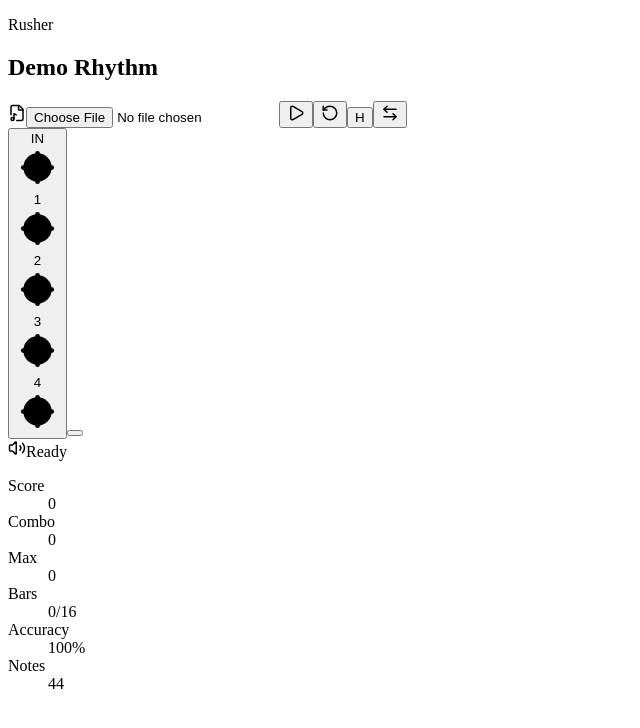
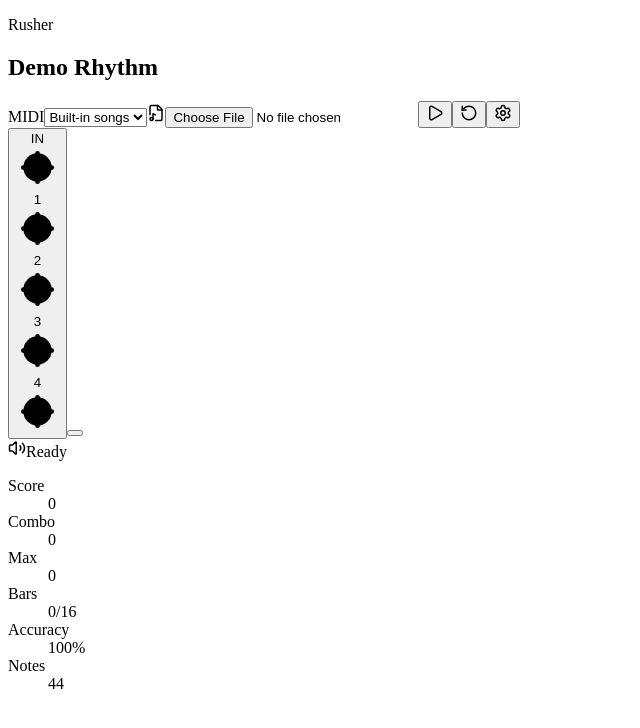
Before and after one commit to artrointel/rusher, a React (Vite) app: page / in a window 1280 px wide. Shown: the top 728 px of the page, without its empty margins (0-640 px from the left). Built offline with nearby package versions, Linux system fonts and the light colour scheme; the HTML template or start-up script is replaced by a standard one.

Commit message:
Add built-in option and update setting UI

```diff
--- a/src/App.jsx
+++ b/src/App.jsx
@@ -1,6 +1,16 @@
 import { Midi } from '@tonejs/midi';
 import { useCallback, useEffect, useMemo, useRef, useState } from 'react';
-import { ArrowDownUp, ArrowLeftRight, FileMusic, Pause, Play, RotateCcw, Volume2 } from 'lucide-react';
+import {
+  ArrowDownUp,
+  ArrowLeftRight,
+  FileMusic,
+  Pause,
+  Play,
+  RotateCcw,
+  Settings,
+  Volume2,
+  X,
+} from 'lucide-react';
 
 const DEFAULT_SONG_LENGTH = 46;
 const PREROLL_SECONDS = 3;
@@ -37,6 +47,33 @@ const DEFAULT_BURST = {
     };
   }),
 };
+const builtinMidiModules = import.meta.glob('./music/mid/*.mid', {
+  eager: true,
+  import: 'default',
+  query: '?url',
+});
+const BUILTIN_MIDI_TRACKS = Object.entries(builtinMidiModules)
+  .map(([path, url]) => {
+    const fileName = path.split('/').pop() ?? 'Built-in MIDI.mid';
+    const title = fileName
+      .replace(/\.mid$/i, '')
+      .replace(/\.mid$/i, '')
+      .replace(/\s*\([^)]*\)\s*$/g, '')
+      .replace(/_/g, ' ')
+      .trim();
+
+    return {
+      fileName,
+      title: title || fileName,
+      url,
+    };
+  })
+  .sort((a, b) => a.title.localeCompare(b.title));
+
+function getDifficultyStars(level) {
+  if (!level) return '☆☆☆☆☆';
+  return `${'★'.repeat(level)}${'☆'.repeat(5 - level)}`;
+}
 
 function midiToFrequency(midi) {
   return 440 * 2 ** ((midi - 69) / 12);
@@ -693,10 +730,13 @@ function createToneEngine() {
     oscillator.addEventListener('ended', () => scheduledNodes.delete(oscillator));
   };
 
-  const playHitSlap = (pitchStep = 0) => {
+  const playHitSlap = (pitchStep = 0, volume = 1) => {
+    if (volume <= 0) return;
+
     const now = context.currentTime;
     const start = now + 0.002;
     const pitchRatio = 2 ** (pitchStep / 12);
+    const hitVolume = Math.min(1, Math.max(0, volume));
 
     const bodyOscillator = context.createOscillator();
     const bodyGain = context.createGain();
@@ -704,7 +744,7 @@ function createToneEngine() {
     bodyOscillator.frequency.setValueAtTime(1320 * pitchRatio, start);
     bodyOscillator.frequency.exponentialRampToValueAtTime(420 * pitchRatio, start + 0.055);
     bodyGain.gain.setValueAtTime(0.001, start);
-    bodyGain.gain.exponentialRampToValueAtTime(0.22, start + 0.004);
+    bodyGain.gain.exponentialRampToValueAtTime(0.22 * hitVolume, start + 0.004);
     bodyGain.gain.exponentialRampToValueAtTime(0.001, start + 0.07);
     bodyOscillator.connect(bodyGain);
     bodyGain.connect(master);
@@ -718,7 +758,7 @@ function createToneEngine() {
     clickOscillator.type = 'square';
     clickOscillator.frequency.setValueAtTime(2400 * pitchRatio, start);
     clickGain.gain.setValueAtTime(0.001, start);
-    clickGain.gain.exponentialRampToValueAtTime(0.12, start + 0.002);
+    clickGain.gain.exponentialRampToValueAtTime(0.12 * hitVolume, start + 0.002);
     clickGain.gain.exponentialRampToValueAtTime(0.001, start + 0.018);
     clickOscillator.connect(clickGain);
     clickGain.connect(master);
@@ -743,7 +783,7 @@ function createToneEngine() {
     noiseFilter.frequency.setValueAtTime(1850 * pitchRatio, start);
     noiseFilter.Q.value = 1.7;
     noiseGain.gain.setValueAtTime(0.001, start);
-    noiseGain.gain.exponentialRampToValueAtTime(0.16, start + 0.003);
+    noiseGain.gain.exponentialRampToValueAtTime(0.16 * hitVolume, start + 0.003);
     noiseGain.gain.exponentialRampToValueAtTime(0.001, start + 0.048);
     noiseSource.connect(noiseFilter);
     noiseFilter.connect(noiseGain);
@@ -784,8 +824,8 @@ function createToneEngine() {
     scheduledNoteIds.clear();
   };
 
-  const hit = (pitchStep = 0) => {
-    playHitSlap(pitchStep);
+  const hit = (pitchStep = 0, volume = 1) => {
+    playHitSlap(pitchStep, volume);
   };
 
   return { context, scheduleSongWindow, stopSong, resetSongSchedule, hit };
@@ -807,6 +847,10 @@ function App() {
   const [tapFlash, setTapFlash] = useState(false);
   const [hintEnabled, setHintEnabled] = useState(false);
   const [flowDirection, setFlowDirection] = useState('horizontal');
+  const [settingsOpen, setSettingsOpen] = useState(false);
+  const [sfxVolume, setSfxVolume] = useState(70);
+  const [selectedBuiltinMidi, setSelectedBuiltinMidi] = useState('');
+  const [builtinDifficulties, setBuiltinDifficulties] = useState({});
   const [stripSize, setStripSize] = useState({ width: 0, height: 0 });
   const [loadError, setLoadError] = useState('');
   const engineRef = useRef(null);
@@ -845,6 +889,17 @@ function App() {
     resetScore(song.measures);
   }, [resetScore, song.measures]);
 
+  const loadMidiBuffer = useCallback(
+    (buffer, fileName) => {
+      const midi = new Midi(buffer);
+      const nextSong = convertMidiToSong(midi, fileName);
+      setSong(nextSong);
+      setLoadError('');
+      resetScore(nextSong.measures, 'Loaded');
+    },
+    [resetScore],
+  );
+
   const handleMidiFile = useCallback(
     async (event) => {
       const file = event.target.files?.[0];
@@ -852,11 +907,8 @@ function App() {
 
       try {
         const buffer = await file.arrayBuffer();
-        const midi = new Midi(buffer);
-        const nextSong = convertMidiToSong(midi, file.name);
-        setSong(nextSong);
-        setLoadError('');
-        resetScore(nextSong.measures, 'Loaded');
+        loadMidiBuffer(buffer, file.name);
+        setSelectedBuiltinMidi('');
       } catch (error) {
         setLoadError(error instanceof Error ? error.message : 'Could not read this MIDI file.');
         setJudgement('Load failed');
@@ -864,8 +916,93 @@ function App() {
         event.target.value = '';
       }
     },
-    [resetScore],
+    [loadMidiBuffer],
   );
+
+  const handleBuiltinMidi = useCallback(
+    async (event) => {
+      const url = event.target.value;
+      setSelectedBuiltinMidi(url);
+      if (!url) return;
+
+      const track = BUILTIN_MIDI_TRACKS.find((item) => item.url === url);
+
+      try {
+        const response = await fetch(url);
+        if (!response.ok) throw new Error(`Could not load ${track?.title ?? 'selected MIDI'}.`);
+        const buffer = await response.arrayBuffer();
+        loadMidiBuffer(buffer, track?.fileName ?? 'Built-in MIDI.mid');
+      } catch (error) {
+        setLoadError(error instanceof Error ? error.message : 'Could not load this built-in MIDI.');
+        setJudgement('Load failed');
+      }
+    },
+    [loadMidiBuffer],
+  );
+
+  useEffect(() => {
+    let cancelled = false;
+
+    const loadDifficulties = async () => {
+      const results = await Promise.all(
+        BUILTIN_MIDI_TRACKS.map(async (track) => {
+          try {
+            const response = await fetch(track.url);
+            if (!response.ok) throw new Error('MIDI asset load failed.');
+            const buffer = await response.arrayBuffer();
+            const midi = new Midi(buffer);
+            const parsedSong = convertMidiToSong(midi, track.fileName);
+            const playableDuration = Math.max(1, parsedSong.duration - PREROLL_SECONDS);
+            return {
+              speed: parsedSong.gameNoteCount / playableDuration,
+              url: track.url,
+            };
+          } catch {
+            return {
+              speed: null,
+              url: track.url,
+            };
+          }
+        }),
+      );
+
+      if (cancelled) return;
+
+      const validSpeeds = results
+        .map((item) => item.speed)
+        .filter((speed) => typeof speed === 'number' && Number.isFinite(speed));
+      if (!validSpeeds.length) {
+        setBuiltinDifficulties(
+          Object.fromEntries(results.map((item) => [item.url, { level: null, speed: null }])),
+        );
+        return;
+      }
+      const minSpeed = Math.min(...validSpeeds);
+      const maxSpeed = Math.max(...validSpeeds);
+
+      setBuiltinDifficulties(
+        Object.fromEntries(
+          results.map((item) => {
+            if (typeof item.speed !== 'number' || !Number.isFinite(item.speed)) {
+              return [item.url, { level: null, speed: null }];
+            }
+
+            const level =
+              maxSpeed === minSpeed
+                ? 3
+                : Math.max(1, Math.min(5, 1 + Math.round(((item.speed - minSpeed) / (maxSpeed - minSpeed)) * 4)));
+            return [item.url, { level, speed: item.speed }];
+          }),
+        ),
+      );
+    };
+
+    loadDifficulties();
+
+    return () => {
+      cancelled = true;
+    };
+  }, []);
 
   const startGame = useCallback(async () => {
     if (!engineRef.current) engineRef.current = createToneEngine();
@@ -984,7 +1121,7 @@ function App() {
     setAttempts((value) => value + 1);
 
     if (result.id) {
-      engineRef.current?.hit((hitMeasureDotCount - 2) * 4);
+      engineRef.current?.hit((hitMeasureDotCount - 2) * 4, sfxVolume / 100);
       setSuccessfulHits((value) => value + 1);
       setScore((value) => value + result.score + combo * 6);
       setCombo((value) => {
@@ -997,7 +1134,7 @@ function App() {
       setCombo(0);
       setComboBurst((burst) => ({ combo: 0, id: burst.id + 1, judgement: 'Miss' }));
     }
-  }, [combo, gameState, getLiveSongTime, measures]);
+  }, [combo, gameState, getLiveSongTime, measures, sfxVolume]);
 
   useEffect(() => {
     if (gameState !== 'playing') return undefined;
@@ -1148,6 +1285,20 @@ function App() {
               <h1>{song.title}</h1>
             </div>
             <div className="controls">
+              <label className="builtin-picker" aria-label="Choose built-in MIDI">
+                <span>MIDI</span>
+                <select onChange={handleBuiltinMidi} value={selectedBuiltinMidi}>
+                  <option value="">Built-in songs</option>
+                  {BUILTIN_MIDI_TRACKS.map((track) => {
+                    const difficulty = builtinDifficulties[track.url];
+                    return (
+                      <option key={track.url} value={track.url}>
+                        {`${getDifficultyStars(difficulty?.level)} ${track.title}`}
+                      </option>
+                    );
+                  })}
+                </select>
+              </label>
               <label className="file-button" aria-label="Choose MIDI file">
                 <FileMusic size={18} />
                 <input type="file" accept=".mid,.midi,audio/midi,audio/x-midi" onChange={handleMidiFile} />
@@ -1166,23 +1317,72 @@ function App() {
               </button>
               <button
                 type="button"
-                className={hintEnabled ? 'active' : ''}
-                onClick={() => setHintEnabled((value) => !value)}
-                aria-label="Toggle hint"
+                className={settingsOpen ? 'active' : ''}
+                onClick={() => setSettingsOpen((value) => !value)}
+                aria-label="Open settings"
               >
-                H
-              </button>
-              <button
-                type="button"
-                className={flowDirection === 'vertical' ? 'active' : ''}
-                onClick={() => setFlowDirection((value) => (value === 'horizontal' ? 'vertical' : 'horizontal'))}
-                aria-label="Toggle box flow"
-                title={flowDirection === 'horizontal' ? 'Horizontal flow' : 'Vertical flow'}
-              >
-                {flowDirection === 'horizontal' ? <ArrowLeftRight size={18} /> : <ArrowDownUp size={18} />}
+                <Settings size={18} />
               </button>
             </div>
           </header>
+
+          {settingsOpen ? (
+            <div className="settings-popover" role="dialog" aria-label="Settings">
+              <div className="settings-panel">
+                <div className="settings-header">
+                  <strong>Settings</strong>
+                  <button type="button" onClick={() => setSettingsOpen(false)} aria-label="Close settings">
+                    <X size={16} />
+                  </button>
+                </div>
+
+                <div className="settings-list">
+                  <label className="setting-row">
+                    <span>
+                      <strong>Hint</strong>
+                      <small>{hintEnabled ? 'On' : 'Off'}</small>
+                    </span>
+                    <input
+                      checked={hintEnabled}
+                      onChange={(event) => setHintEnabled(event.target.checked)}
+                      type="checkbox"
+                    />
+                  </label>
+
+                  <div className="setting-row">
+                    <span>
+                      <strong>Flow</strong>
+                      <small>{flowDirection === 'horizontal' ? 'Left' : 'Down'}</small>
+                    </span>
+                    <button
+                      type="button"
+                      className="flow-toggle"
+                      onClick={() =>
+                        setFlowDirection((value) => (value === 'horizontal' ? 'vertical' : 'horizontal'))
+                      }
+                      aria-label="Toggle box flow"
+                    >
+                      {flowDirection === 'horizontal' ? <ArrowLeftRight size={18} /> : <ArrowDownUp size={18} />}
+                    </button>
+                  </div>
+
+                  <label className="setting-slider">
+                    <span>
+                      <strong>Hit SFX</strong>
+                      <small>{sfxVolume}%</small>
+                    </span>
+                    <input
+                      max="100"
+                      min="0"
+                      onChange={(event) => setSfxVolume(Number(event.target.value))}
+                      type="range"
+                      value={sfxVolume}
+                    />
+                  </label>
+                </div>
+              </div>
+            </div>
+          ) : null}
 
           <button
             ref={measureStripRef}
--- a/src/styles.css
+++ b/src/styles.css
@@ -58,6 +58,7 @@ button {
 }
 
 .stage {
+  position: relative;
   display: grid;
   grid-template-rows: auto minmax(0, 1fr) 8px;
   min-height: 0;
@@ -90,6 +91,7 @@ h1 {
 
 .controls {
   display: flex;
+  align-items: center;
   gap: 10px;
 }
 
@@ -106,11 +108,145 @@ h1 {
   cursor: pointer;
 }
 
+.builtin-picker {
+  height: 44px;
+  width: min(260px, 30vw);
+  display: grid;
+  grid-template-columns: auto minmax(0, 1fr);
+  align-items: center;
+  gap: 8px;
+  border: 1px solid rgba(255, 255, 255, 0.2);
+  border-radius: 8px;
+  padding: 0 10px;
+  color: #f8fbff;
+  background: rgba(255, 255, 255, 0.08);
+}
+
+.builtin-picker span {
+  color: rgba(248, 251, 255, 0.6);
+  font-size: 0.72rem;
+  font-weight: 900;
+}
+
+.builtin-picker select {
+  min-width: 0;
+  border: 0;
+  color: #f8fbff;
+  background: transparent;
+  font: inherit;
+  font-size: 0.86rem;
+  font-weight: 800;
+  cursor: pointer;
+}
+
+.builtin-picker select:focus-visible {
+  outline: 2px solid #36cfc9;
+  outline-offset: 3px;
+}
+
+.builtin-picker option {
+  color: #101219;
+}
+
 .controls button.active {
   border-color: rgba(54, 207, 201, 0.72);
   color: #101219;
   background: #36cfc9;
   font-weight: 900;
+}
+
+.settings-popover {
+  position: absolute;
+  right: 22px;
+  top: 82px;
+  z-index: 30;
+  width: min(360px, calc(100% - 44px));
+}
+
+.settings-panel {
+  border: 1px solid rgba(255, 255, 255, 0.16);
+  border-radius: 8px;
+  background: rgba(18, 20, 28, 0.96);
+  box-shadow: 0 26px 70px rgba(0, 0, 0, 0.48);
+  backdrop-filter: blur(18px);
+  padding: 14px;
+}
+
+.settings-header,
+.setting-row,
+.setting-slider {
+  display: flex;
+  align-items: center;
+  justify-content: space-between;
+  gap: 14px;
+}
+
+.settings-header {
+  margin-bottom: 12px;
+}
+
+.settings-header strong,
+.setting-row strong,
+.setting-slider strong {
+  font-size: 0.95rem;
+}
+
+.settings-header button,
+.flow-toggle {
+  width: 36px;
+  height: 36px;
+  display: grid;
+  place-items: center;
+  border: 1px solid rgba(255, 255, 255, 0.18);
+  border-radius: 8px;
+  color: #f8fbff;
+  background: rgba(255, 255, 255, 0.07);
+  cursor: pointer;
+}
+
+.settings-list {
+  display: grid;
+  gap: 10px;
+}
+
+.setting-row,
+.setting-slider {
+  min-height: 58px;
+  border: 1px solid rgba(255, 255, 255, 0.1);
+  border-radius: 8px;
+  padding: 10px 12px;
+  background: rgba(255, 255, 255, 0.045);
+}
+
+.setting-row span,
+.setting-slider span {
+  display: grid;
+  gap: 3px;
+}
+
+.setting-row small,
+.setting-slider small {
+  color: rgba(248, 251, 255, 0.58);
+  font-size: 0.75rem;
+  font-weight: 800;
+}
+
+.setting-row input[type="checkbox"] {
+  width: 22px;
+  height: 22px;
+  accent-color: #36cfc9;
+  cursor: pointer;
+}
+
+.setting-slider {
+  align-items: stretch;
+  flex-direction: column;
+}
+
+.setting-slider input[type="range"] {
+  width: 100%;
+  accent-color: #36cfc9;
+  cursor: pointer;
 }
 
 .file-button input {
@@ -797,6 +933,25 @@ dd {
     padding: 16px;
   }
 
+  .controls {
+    gap: 8px;
+  }
+
+  .builtin-picker {
+    width: min(210px, 40vw);
+    padding: 0 8px;
+  }
+
+  .builtin-picker span {
+    display: none;
+  }
+
+  .settings-popover {
+    right: 12px;
+    top: 72px;
+    width: min(340px, calc(100% - 24px));
+  }
+
   h1 {
     max-width: 50vw;
   }
```
